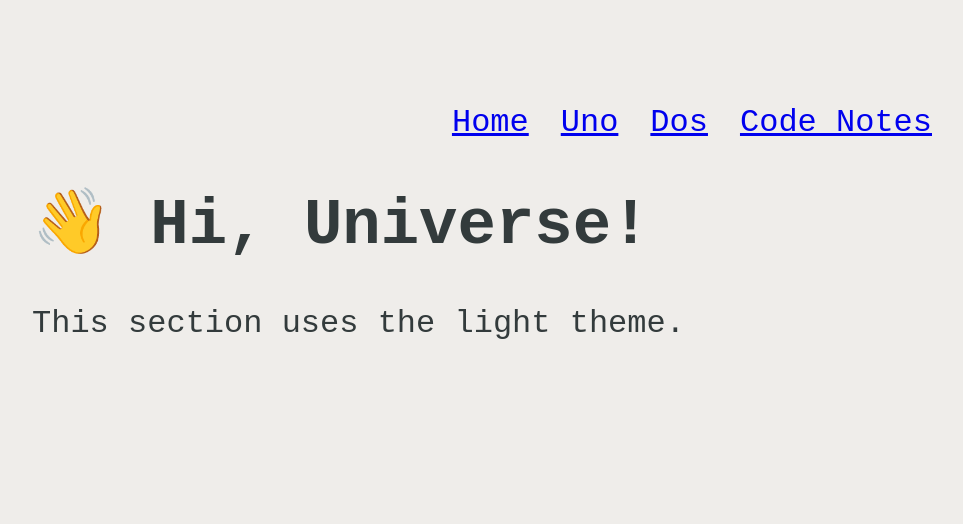
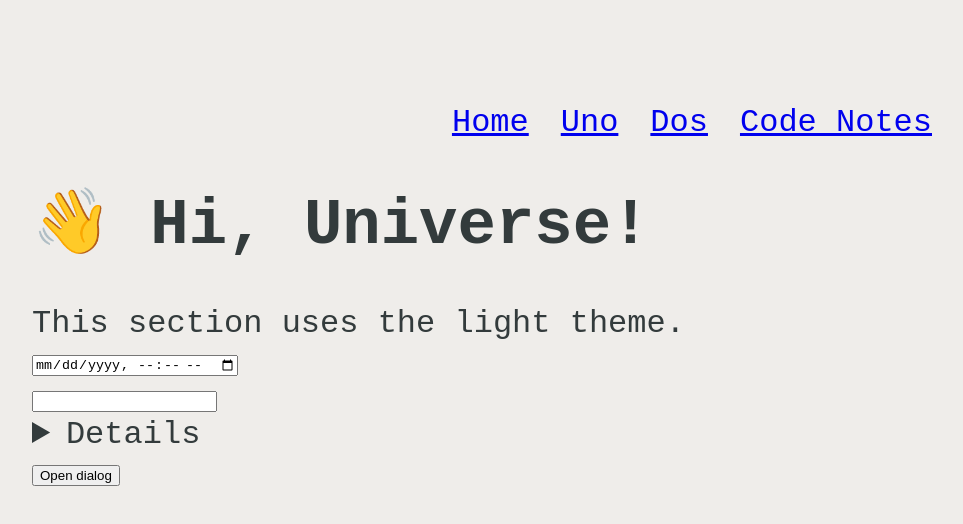
Before and after one commit to dkmullen/no-js, a plain HTML site: page index.html in a window 1280 px wide. Shown: the whole page, without its empty margins (158-1121 px from the left). Drawn offline with Linux system fonts and the light colour scheme.

Commit message:
New components

```diff
--- a/index.html
+++ b/index.html
@@ -14,6 +14,25 @@
             <div class="light">
                 This section uses the light theme.
             </div>
+            <div>
+                <input type="datetime-local" required />
+            </div>
+            <input
+                type="text"
+                name="city"
+                autocomplete="address-level2"
+            />
+            <details>
+            <summary>Details</summary>
+            Something small enough to escape casual notice.
+            </details>
+
+            <button command="show-modal" commandfor="my-dialog">Open dialog</button>
+
+            <dialog id="my-dialog">
+            <p>This dialog was opened using an invoker command.</p>
+            <button commandfor="my-dialog" command="close">Close</button>
+            </dialog>
         </main>
     </div>
     <script type="text/javascript" src="./js/global.js" defer></script>
```
